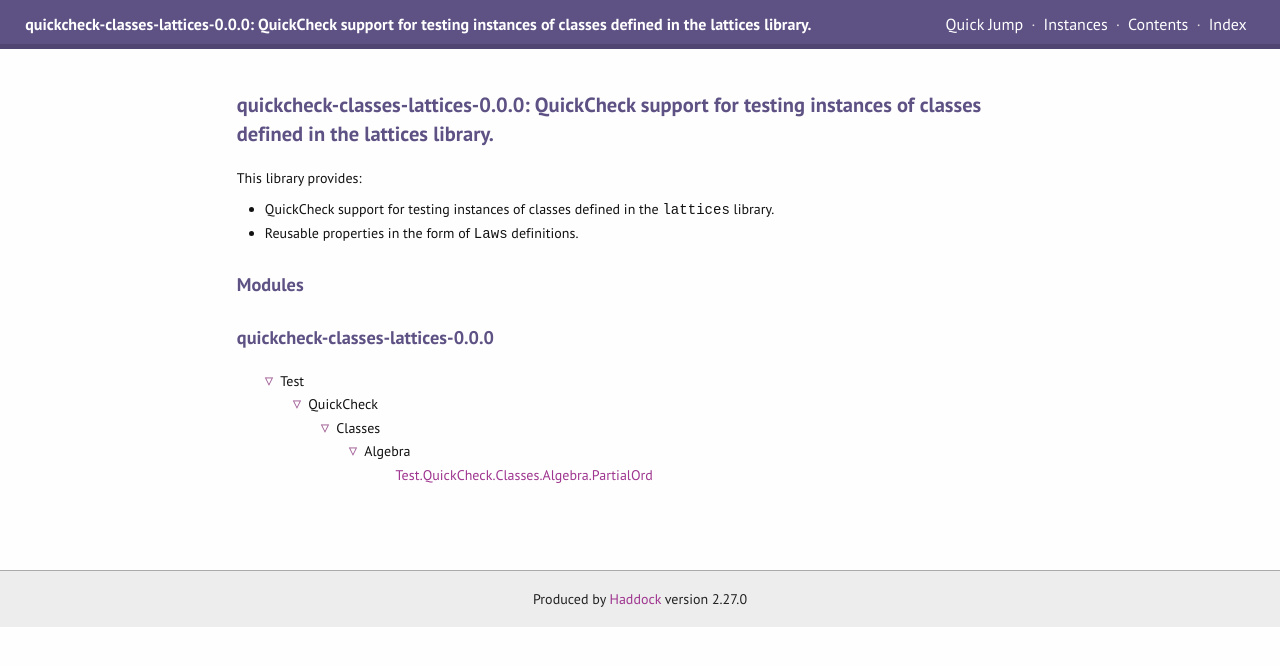
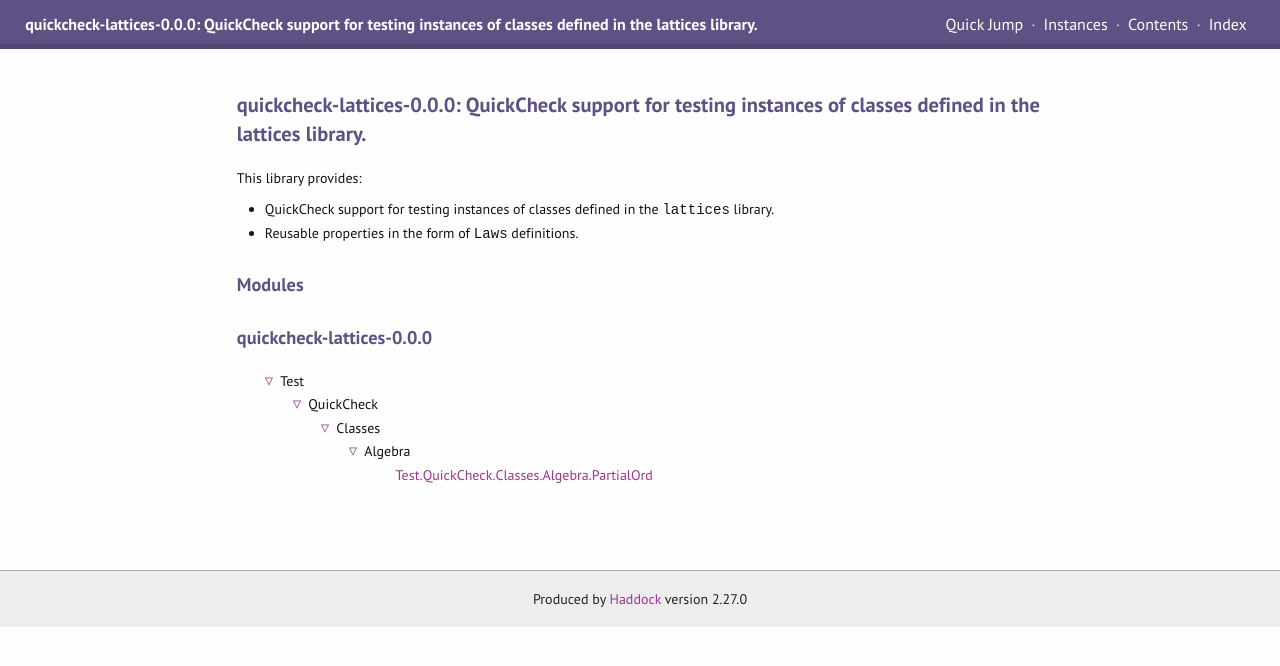
Before and after one commit to jonathanknowles/quickcheck-classes-lattices, a plain HTML site: page index.html in a window 1280 px wide. Drawn offline with nearby package versions, Linux system fonts and the light colour scheme; some packages are replaced by stand-ins of ours.

Commit message:
Deploying to gh-pages from @ jonathanknowles/quickcheck-lattices@c918d2769f61784eab6990779ba4b2741cddf9a3 🚀

```diff
--- a/index.html
+++ b/index.html
@@ -1,5 +1,5 @@
-<!DOCTYPE html PUBLIC "-//W3C//DTD XHTML 1.0 Transitional//EN" "http://www.w3.org/TR/xhtml1/DTD/xhtml1-transitional.dtd"><html xmlns="http://www.w3.org/1999/xhtml"><head><meta http-equiv="Content-Type" content="text/html; charset=UTF-8" /><meta name="viewport" content="width=device-width, initial-scale=1" /><title>quickcheck-classes-lattices-0.0.0: QuickCheck support for testing instances of classes defined in
-the lattices library.</title><link href="linuwial.css" rel="stylesheet" type="text/css" title="Linuwial" /><link rel="stylesheet" type="text/css" href="quick-jump.css" /><link rel="stylesheet" type="text/css" href="https://fonts.googleapis.com/css?family=PT+Sans:400,400i,700" /><script src="haddock-bundle.min.js" async="async" type="text/javascript"></script><script type="text/x-mathjax-config">MathJax.Hub.Config({ tex2jax: { processClass: "mathjax", ignoreClass: ".*" } });</script><script src="https://cdnjs.cloudflare.com/ajax/libs/mathjax/2.7.5/MathJax.js?config=TeX-AMS-MML_HTMLorMML" type="text/javascript"></script></head><body><div id="package-header"><span class="caption">quickcheck-classes-lattices-0.0.0: QuickCheck support for testing instances of classes defined in
-the lattices library.</span><ul class="links" id="page-menu"><li><a href="index.html">Contents</a></li><li><a href="doc-index.html">Index</a></li></ul></div><div id="content"><div id="description"><h1>quickcheck-classes-lattices-0.0.0: QuickCheck support for testing instances of classes defined in
+<!DOCTYPE html PUBLIC "-//W3C//DTD XHTML 1.0 Transitional//EN" "http://www.w3.org/TR/xhtml1/DTD/xhtml1-transitional.dtd"><html xmlns="http://www.w3.org/1999/xhtml"><head><meta http-equiv="Content-Type" content="text/html; charset=UTF-8" /><meta name="viewport" content="width=device-width, initial-scale=1" /><title>quickcheck-lattices-0.0.0: QuickCheck support for testing instances of classes defined in
+the lattices library.</title><link href="linuwial.css" rel="stylesheet" type="text/css" title="Linuwial" /><link rel="stylesheet" type="text/css" href="quick-jump.css" /><link rel="stylesheet" type="text/css" href="https://fonts.googleapis.com/css?family=PT+Sans:400,400i,700" /><script src="haddock-bundle.min.js" async="async" type="text/javascript"></script><script type="text/x-mathjax-config">MathJax.Hub.Config({ tex2jax: { processClass: "mathjax", ignoreClass: ".*" } });</script><script src="https://cdnjs.cloudflare.com/ajax/libs/mathjax/2.7.5/MathJax.js?config=TeX-AMS-MML_HTMLorMML" type="text/javascript"></script></head><body><div id="package-header"><span class="caption">quickcheck-lattices-0.0.0: QuickCheck support for testing instances of classes defined in
+the lattices library.</span><ul class="links" id="page-menu"><li><a href="index.html">Contents</a></li><li><a href="doc-index.html">Index</a></li></ul></div><div id="content"><div id="description"><h1>quickcheck-lattices-0.0.0: QuickCheck support for testing instances of classes defined in
 the lattices library.</h1><div class="doc"><p>This library provides:</p><ul><li>QuickCheck support for testing instances of classes defined in the
-  <code>lattices</code> library.</li><li>Reusable properties in the form of <code>Laws</code> definitions.</li></ul></div></div><div id="module-list"><p class="caption">Modules</p><div id="module-list"><p class="caption">quickcheck-classes-lattices-0.0.0</p><ul><li><span class="module details-toggle-control details-toggle" data-details-id="n.1">Test</span><details id="n.1" open="open"><summary class="hide-when-js-enabled">Submodules</summary><ul><li><span class="module details-toggle-control details-toggle" data-details-id="n.1.1">QuickCheck</span><details id="n.1.1" open="open"><summary class="hide-when-js-enabled">Submodules</summary><ul><li><span class="module details-toggle-control details-toggle" data-details-id="n.1.1.1">Classes</span><details id="n.1.1.1" open="open"><summary class="hide-when-js-enabled">Submodules</summary><ul><li><span class="module details-toggle-control details-toggle" data-details-id="n.1.1.1.1">Algebra</span><details id="n.1.1.1.1" open="open"><summary class="hide-when-js-enabled">Submodules</summary><ul><li><span class="module"><span class="noexpander">&nbsp;</span><a href="Test-QuickCheck-Classes-Algebra-PartialOrd.html">Test.QuickCheck.Classes.Algebra.PartialOrd</a></span></li></ul></details></li></ul></details></li></ul></details></li></ul></details></li></ul></div></div></div><div id="footer"><p>Produced by <a href="http://www.haskell.org/haddock/">Haddock</a> version 2.27.0</p></div></body></html>
+  <code>lattices</code> library.</li><li>Reusable properties in the form of <code>Laws</code> definitions.</li></ul></div></div><div id="module-list"><p class="caption">Modules</p><div id="module-list"><p class="caption">quickcheck-lattices-0.0.0</p><ul><li><span class="module details-toggle-control details-toggle" data-details-id="n.1">Test</span><details id="n.1" open="open"><summary class="hide-when-js-enabled">Submodules</summary><ul><li><span class="module details-toggle-control details-toggle" data-details-id="n.1.1">QuickCheck</span><details id="n.1.1" open="open"><summary class="hide-when-js-enabled">Submodules</summary><ul><li><span class="module details-toggle-control details-toggle" data-details-id="n.1.1.1">Classes</span><details id="n.1.1.1" open="open"><summary class="hide-when-js-enabled">Submodules</summary><ul><li><span class="module details-toggle-control details-toggle" data-details-id="n.1.1.1.1">Algebra</span><details id="n.1.1.1.1" open="open"><summary class="hide-when-js-enabled">Submodules</summary><ul><li><span class="module"><span class="noexpander">&nbsp;</span><a href="Test-QuickCheck-Classes-Algebra-PartialOrd.html">Test.QuickCheck.Classes.Algebra.PartialOrd</a></span></li></ul></details></li></ul></details></li></ul></details></li></ul></details></li></ul></div></div></div><div id="footer"><p>Produced by <a href="http://www.haskell.org/haddock/">Haddock</a> version 2.27.0</p></div></body></html>
```
Also changed, not shown: Test-QuickCheck-Classes-Algebra-PartialOrd.html (+1 -1 lines), doc-index.html (+2 -2 lines), 2 other files.
